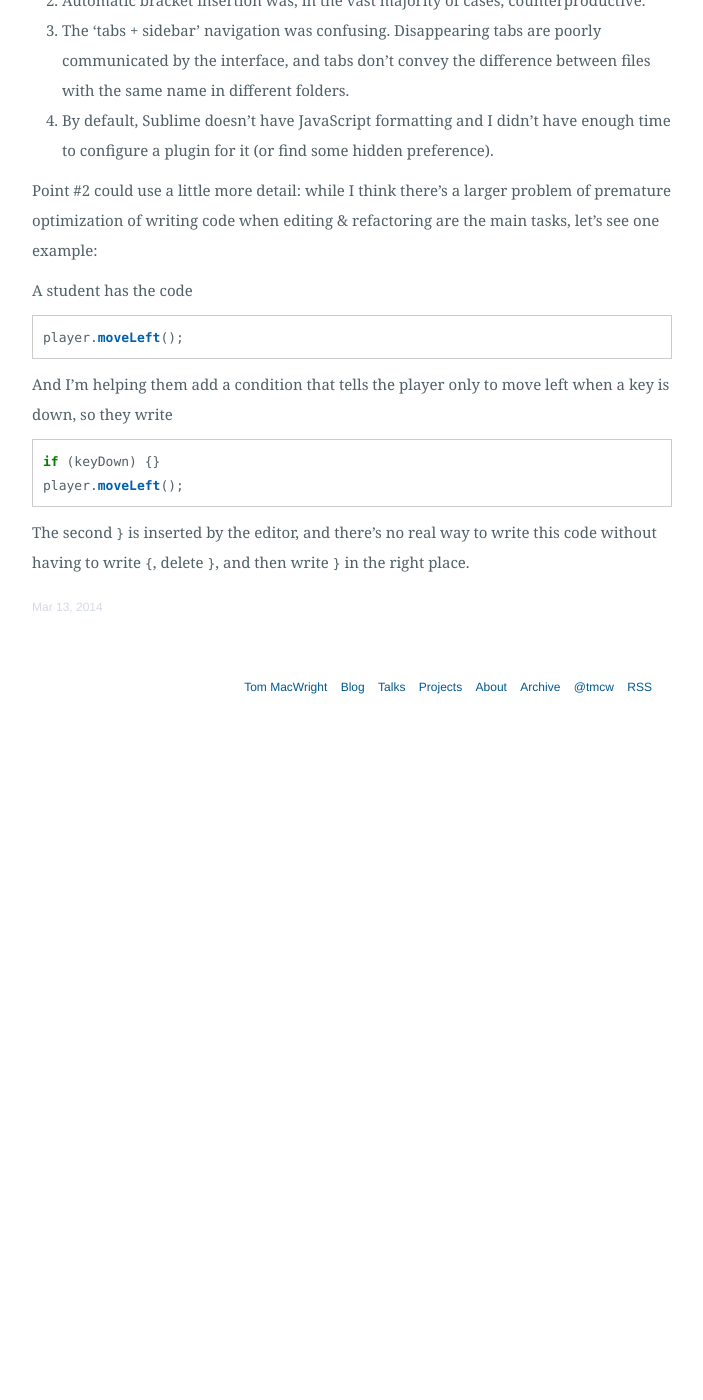
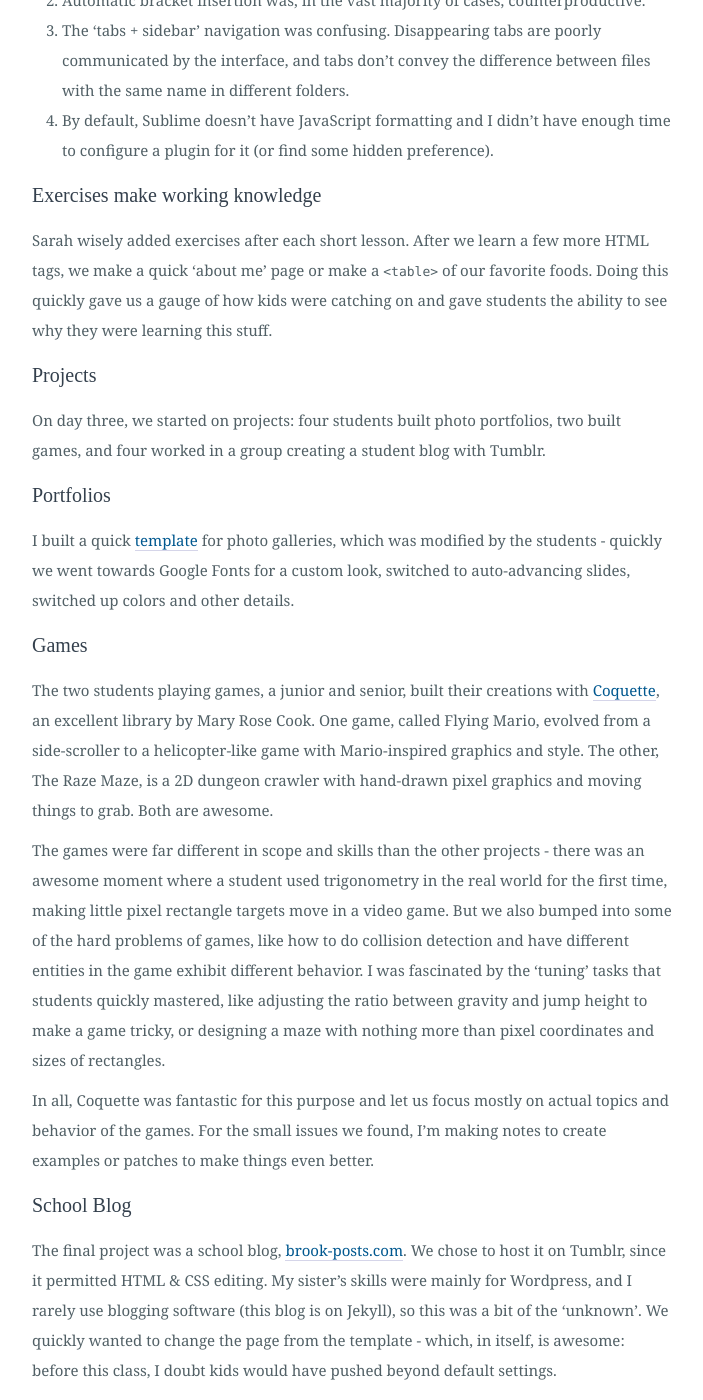
Before and after one commit to konklone/tmcw.github.com, a Jekyll site: the page built from _posts/2014-03-13-teaching-the-web.md, in a window 1280 px wide and 1400 px high, scrolled down 3075 px. Shown: the whole window, without its empty margins (288-991 px from the left). Built offline with Jekyll 4.4.1, drawn with Linux system fonts in a browser that asks for light colours; Markdown is read by kramdown in place of the engine named in the settings; comment, search, counter and statistics services are not loaded; before the commit the page ends 3792 px from its top, so only the background shows below that; some of the changed text lies outside the part shown.

Commit message:
Add project synopses

```diff
--- a/_posts/2014-03-13-teaching-the-web.md
+++ b/_posts/2014-03-13-teaching-the-web.md
@@ -58,19 +58,30 @@ It wasn't easy to choose an editor, and I think Sublime was the wrong choice. It
 3. The 'tabs + sidebar' navigation was confusing. Disappearing tabs are poorly communicated by the interface, and tabs don't convey the difference between files with the same name in different folders.
 4. By default, Sublime doesn't have JavaScript formatting and I didn't have enough time to configure a plugin for it (or find some hidden preference).
 
-Point #2 could use a little more detail: while I think there's a larger problem of premature optimization of writing code when editing & refactoring are the main tasks, let's see one example:
+## Exercises make working knowledge
 
-A student has the code
+Sarah wisely added exercises after each short lesson. After we learn a few more HTML tags, we make a quick 'about me' page or make a `<table>` of our favorite foods. Doing this quickly gave us a gauge of how kids were catching on and gave students the ability to see why they were learning this stuff.
 
-{% highlight js %}
-player.moveLeft();
-{% endhighlight %}
+## Projects
 
-And I'm helping them add a condition that tells the player only to move left when a key is down, so they write
+On day three, we started on projects: four students built photo portfolios, two built games, and four worked in a group creating a student blog with Tumblr.
 
-{% highlight js %}
-if (keyDown) {}
-player.moveLeft();
-{% endhighlight %}
+## Portfolios
 
-The second `}` is inserted by the editor, and there's no real way to write this code without having to write `{`, delete `}`, and then write `}` in the right place.
+I built a quick [template](https://github.com/tmcw/intersession/tree/gh-pages/starts/photos) for photo galleries, which was modified by the students - quickly we went towards Google Fonts for a custom look, switched to auto-advancing slides, switched up colors and other details.
+
+## Games
+
+The two students playing games, a junior and senior, built their creations with [Coquette](#), an excellent library by Mary Rose Cook. One game, called Flying Mario, evolved from a side-scroller to a helicopter-like game with Mario-inspired graphics and style. The other, The Raze Maze, is a 2D dungeon crawler with hand-drawn pixel graphics and moving things to grab. Both are awesome.
+
+The games were far different in scope and skills than the other projects - there was an awesome moment where a student used trigonometry in the real world for the first time, making little pixel rectangle targets move in a video game. But we also bumped into some of the hard problems of games, like how to do collision detection and have different entities in the game exhibit different behavior. I was fascinated by the 'tuning' tasks that students quickly mastered, like adjusting the ratio between gravity and jump height to make a game tricky, or designing a maze with nothing more than pixel coordinates and sizes of rectangles.
+
+In all, Coquette was fantastic for this purpose and let us focus mostly on actual topics and behavior of the games. For the small issues we found, I'm making notes to create examples or patches to make things even better.
+
+## School Blog
+
+The final project was a school blog, [brook-posts.com](http://brook-posts.com/). We chose to host it on Tumblr, since it permitted HTML & CSS editing. My sister's skills were mainly for Wordpress, and I rarely use blogging software (this blog is on Jekyll), so this was a bit of the 'unknown'. We quickly wanted to change the page from the template - which, in itself, is awesome: before this class, I doubt kids would have pushed beyond default settings.
+
+## Let's Talk URLs
+
+I never did a lesson on URLs, and I should have: what blends into the background for me is not obvious to others. How you link between files, what the different parts of a URL mean: these are obscured by most tools we use. Every once in a while Google Chrome even experiments with hiding the `http://`, increasing the level of abstraction even more. A visual explanation combined with an exercise of right-clicking and seeing how things get linked together might have eliminated a lot of confusion down the line.
```
